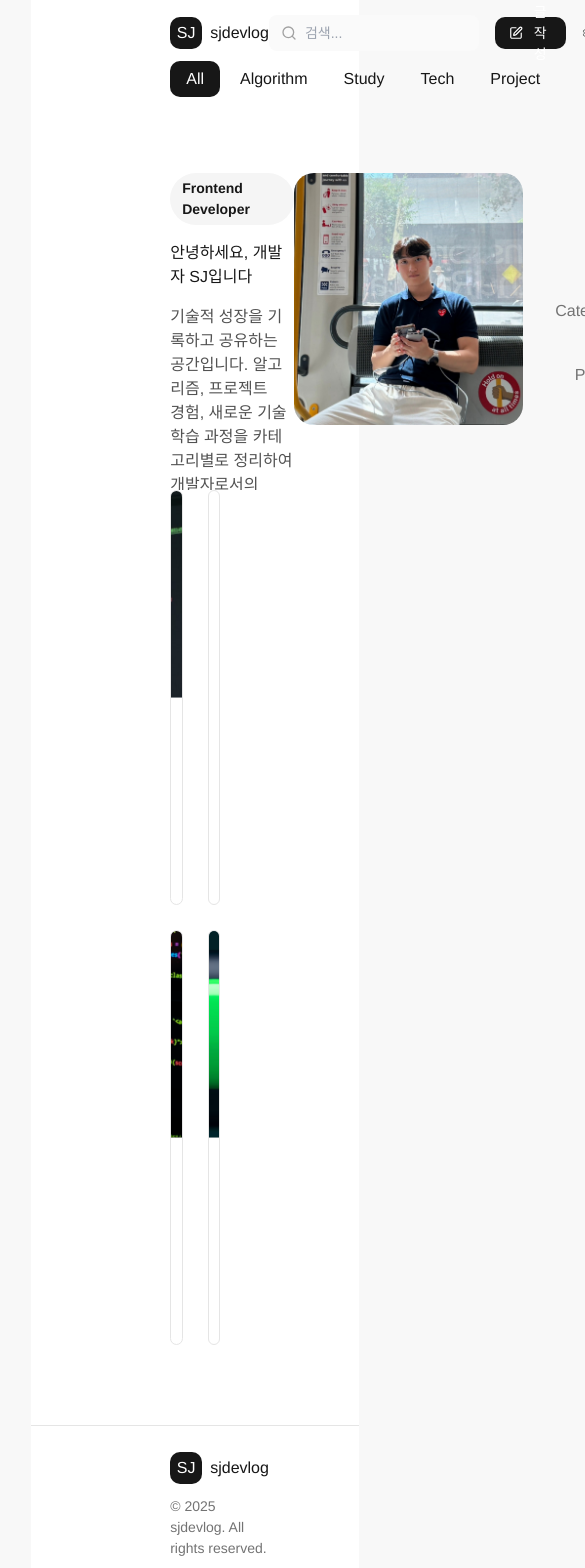
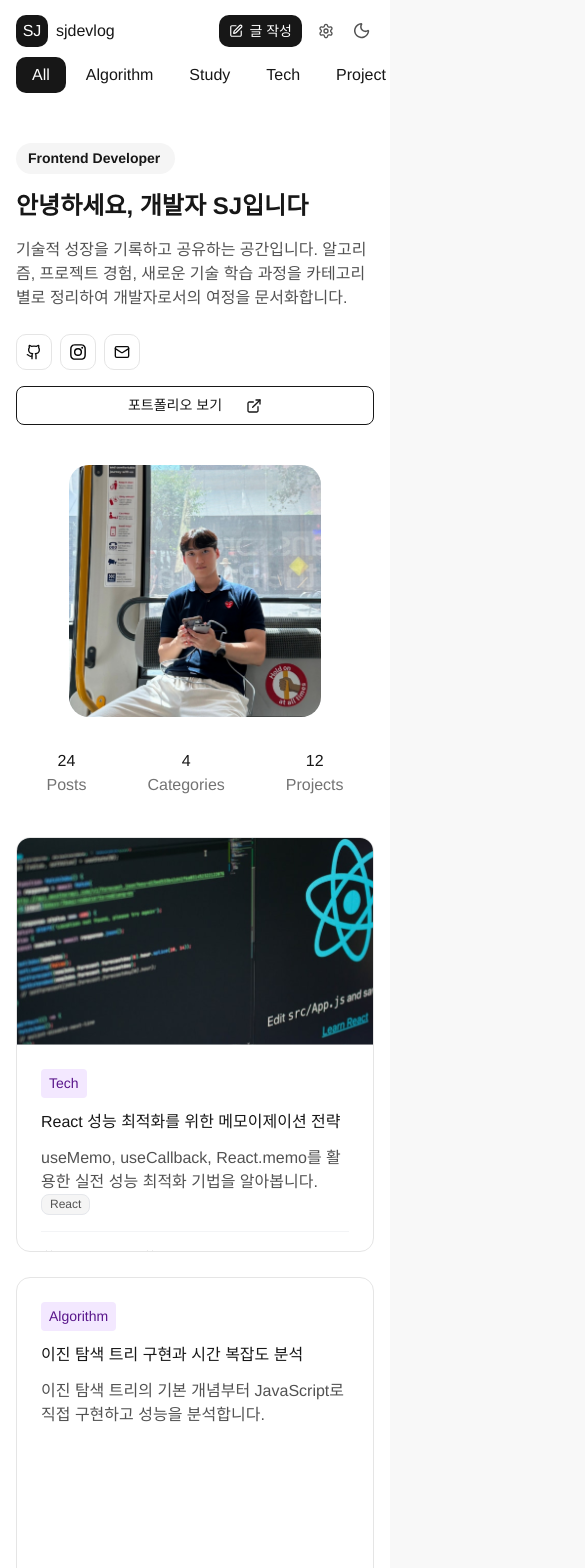
Before and after one commit to KingSeokJin/sjdevlog, a Next.js app: page / in a window 390 px wide. Shown: the top 1568 px of the page, 585 px wide, since content can reach past the window. Built offline with nearby package versions, Linux system fonts and the light colour scheme.

Commit message:
반응형 UI 구현

```diff
--- a/src/app/page.tsx
+++ b/src/app/page.tsx
@@ -3,11 +3,11 @@ import Navigation from './ui/Navigation';
 import Profile from './ui/Profile';
 import Grid from './ui/Grid';
 import Footer from './ui/Footer';
+
 export default function Home() {
   return (
-    // 여기 className에 마우스를 올리고 테스트할 겁니다.
-    <main className="flex min-h-screen flex-col items-center">
-      <div className="flex w-[84%] flex-col items-center justify-center bg-blue-200 text-black">
+    <main className="flex min-h-screen flex-col items-center bg-white">
+      <div className="flex w-full flex-col items-center justify-center text-black">
         <Header />
         <Navigation />
         <Profile />
--- a/src/app/ui/Footer.tsx
+++ b/src/app/ui/Footer.tsx
@@ -1,5 +1,4 @@
 'use client';
-
 import Image from 'next/image';
 import Link from 'next/link';
 
@@ -22,15 +21,21 @@ const Footer = () => {
     },
   ];
 
+  // (socialLinks 데이터 선언 부분은 기존과 동일하므로 생략하거나 그대로 두세요)
+  // ...
+
   return (
-    <footer className="h-[160px] w-full border-t border-[#E5E5E5] bg-white">
-      {/* h-full을 줘서 160px 높이 안에서 내용물이 수직 중앙 정렬(items-center)되도록 함
-         Header, Grid와 동일한 가로폭(max-w-[1430px]) 및 패딩(px-[139px]) 적용
+    <footer className="w-full border-t border-[#E5E5E5] bg-white">
+      {/* [반응형 수정]
+          1. h-auto md:h-[160px] : 모바일 높이 자동
+          2. px-4 md:px-[139px]
+          3. flex-col md:flex-row : 모바일 세로, PC 가로
+          4. py-8 md:py-0 : 모바일 위아래 여백
+          5. gap-6 md:gap-0 : 모바일 요소 간격
       */}
-      <div className="mx-auto flex h-full w-full max-w-[1430px] items-center justify-between px-[139px]">
-        {/* === 왼쪽: 로고 & 저작권 문구 === */}
-        <div className="flex flex-col gap-3">
-          {/* 로고 (Header와 동일한 스타일) */}
+      <div className="mx-auto flex h-auto w-full max-w-[1430px] flex-col items-center justify-between gap-6 px-4 py-8 md:h-full md:flex-row md:gap-0 md:px-[139px] md:py-0">
+        {/* 왼쪽: 로고 & 저작권 */}
+        <div className="flex flex-col items-center gap-3 md:items-start">
           <Link href="/" className="flex items-center gap-2">
             <div className="flex h-[32px] w-[32px] items-center justify-center rounded-[10px] bg-[#171717]">
               <span className="font-arimo text-[16px] font-normal leading-[24px] text-white">
@@ -41,15 +46,14 @@ const Footer = () => {
               sjdevlog
             </span>
           </Link>
-
-          {/* 저작권 문구 */}
-          <p className="font-arimo text-[14px] font-normal text-[#737373]">
+          <p className="font-arimo text-center text-[14px] font-normal text-[#737373] md:text-left">
             © 2025 sjdevlog. All rights reserved.
           </p>
         </div>
 
-        {/* === 오른쪽: 소셜 아이콘 === */}
+        {/* 오른쪽: 소셜 아이콘 */}
         <div className="flex gap-4">
+          {/* ... 기존 map 코드 동일 ... */}
           {socialLinks.map((social) => (
             <Link
               key={social.name}
@@ -71,5 +75,5 @@ const Footer = () => {
     </footer>
   );
 };
-
+// (socialLinks 데이터가 누락되었다면 기존 코드에서 복사해서 넣으세요)
 export default Footer;
--- a/src/app/ui/Grid.tsx
+++ b/src/app/ui/Grid.tsx
@@ -1,15 +1,15 @@
 import PostCard, { PostProps } from './PostCard';
 
 const Grid = () => {
-  // 더미 데이터 생성 (이미지 유무 혼합)
   const dummyPosts: PostProps[] = [
+    // ... 데이터는 그대로 ... (생략)
     {
       id: 1,
       category: 'Tech',
       title: 'React 성능 최적화를 위한 메모이제이션 전략',
       desc: 'useMemo, useCallback, React.memo를 활용한 실전 성능 최적화 기법을 알아봅니다.',
-      tags: ['React', 'Performance', 'Optimization'],
-      date: '2024. 11. 5.',
+      tags: ['React'],
+      date: '2024.11.5',
       readTime: '8분',
       thumbnail: '/images/dummy_post1.svg',
     },
@@ -17,29 +17,28 @@ const Grid = () => {
       id: 2,
       category: 'Algorithm',
       title: '이진 탐색 트리 구현과 시간 복잡도 분석',
-      desc: '이진 탐색 트리의 기본 개념부터 JavaScript로 직접 구현하고 성능을 분석합니다. 균형 트리와의 차이점도 알아봅니다.',
-      tags: ['Data Structure', 'BST', 'JavaScript'],
-      date: '2024. 11. 1.',
+      desc: '이진 탐색 트리의 기본 개념부터 JavaScript로 직접 구현하고 성능을 분석합니다.',
+      tags: ['BST'],
+      date: '2024.11.1',
       readTime: '12분',
-      // thumbnail 없음 -> 텍스트가 꽉 차게 나옴
     },
     {
       id: 3,
       category: 'Study',
       title: 'TypeScript 제네릭 완벽 가이드',
-      desc: 'TypeScript의 강력한 기능인 제네릭을 실전 예제와 함께 마스터합니다. 유틸리티 타입 활용법까지 깊이 있게 다룹니다.',
-      tags: ['TypeScript', 'Generics', 'Type System'],
-      date: '2024. 10. 28.',
+      desc: 'TypeScript의 강력한 기능인 제네릭을 실전 예제와 함께 마스터합니다.',
+      tags: ['TS'],
+      date: '2024.10.28',
       readTime: '15분',
       thumbnail: '/images/dummy_post2.svg',
     },
     {
       id: 4,
       category: 'Project',
-      title: '실시간 채팅 애플리케이션 개발기',
-      desc: 'WebSocket과 React를 활용한 실전 채팅 앱 제작 과정을 공유합니다. 소켓 연결 관리와 상태 관리에 대한 노하우를 담았습니다.',
-      tags: ['WebSocket', 'React', 'Real-time'],
-      date: '2024. 10. 20.',
+      title: '실시간 채팅 앱...',
+      desc: 'WebSocket과 React를 활용한 실시간 채팅 앱 제작 과정을 공유합니다.',
+      tags: ['Socket'],
+      date: '2024.10.20',
       readTime: '20분',
       thumbnail: '/images/dummy_post3.svg',
     },
@@ -47,7 +46,11 @@ const Grid = () => {
 
   return (
     <section className="w-full bg-white pb-20">
-      <div className="mx-auto grid w-full max-w-[1430px] grid-cols-2 gap-[25px] px-[139px]">
+      {/* [반응형 수정]
+          1. grid-cols-1 md:grid-cols-2 : 모바일 1열, PC 2열
+          2. px-4 md:px-[139px]
+      */}
+      <div className="mx-auto grid w-full max-w-[1430px] grid-cols-1 gap-[25px] px-4 md:grid-cols-2 md:px-[139px]">
         {dummyPosts.map((post) => (
           <PostCard key={post.id} post={post} />
         ))}
--- a/src/app/ui/Header.tsx
+++ b/src/app/ui/Header.tsx
@@ -4,10 +4,10 @@ import Link from 'next/link';
 const Header = () => {
   return (
     <header className="w-full bg-white pb-[10px] pt-[15px]">
-      <div className="mx-auto flex w-full max-w-[1430px] flex-col gap-4 px-[139px]">
-        {/* === [상단 영역] 로고, 검색, 버튼 그룹 === */}
+      {/* [반응형 수정] px-4 (모바일) -> md:px-[139px] (PC) */}
+      <div className="mx-auto flex w-full max-w-[1430px] flex-col gap-4 px-4 md:px-[139px]">
         <div className="flex items-center justify-between">
-          {/* 왼쪽: 로고 및 타이틀 */}
+          {/* 왼쪽: 로고 */}
           <Link href="/" className="flex items-center gap-2">
             <div className="flex h-[32px] w-[32px] items-center justify-center rounded-[10px] bg-[#171717]">
               <span className="font-arimo text-[16px] font-normal leading-[24px] text-white">
@@ -19,10 +19,10 @@ const Header = () => {
             </span>
           </Link>
 
-          {/* 오른쪽: 검색창 및 버튼 그룹 */}
+          {/* 오른쪽: 검색창 및 버튼 */}
           <div className="flex items-center gap-4">
-            {/* 검색창 */}
-            <div className="relative h-[36px] w-[256px]">
+            {/* [반응형 수정] hidden md:block -> 모바일에서는 검색창 숨김 (공간 부족) */}
+            <div className="relative hidden h-[36px] w-[256px] md:block">
               <input
                 type="text"
                 placeholder="검색..."
@@ -31,7 +31,7 @@ const Header = () => {
               <Image
                 src="/images/glasses.svg"
                 alt="검색"
-                width={16} // 적절한 크기 추정
+                width={16}
                 height={16}
                 className="absolute left-[12px] top-1/2 -translate-y-1/2"
               />
@@ -39,31 +39,30 @@ const Header = () => {
 
             {/* 버튼 그룹 */}
             <div className="flex items-center gap-3">
-              {/* 글 작성 버튼 */}
-              <button className="padding-[4.621px 13.924px 7.371px 10px] flex h-[32px] items-center justify-center gap-[6px] rounded-[10px] bg-[#171717] px-[14px] text-[14px] font-medium text-white">
+              {/* 글 작성 버튼: 모바일에서는 '글 작성' 글자 숨기고 아이콘만 보여줄 수도 있지만 일단 유지 */}
+              <button className="flex h-[32px] items-center justify-center gap-[6px] rounded-[10px] bg-[#171717] px-[10px] text-[14px] font-medium text-white md:px-[14px]">
                 <Image
                   src="/images/writelogo.svg"
                   alt="글 작성"
-                  width={14} // 적절한 크기 추정
+                  width={14}
                   height={14}
                 />
-                <span>글 작성</span>
+                {/* 모바일에서 텍스트가 너무 길면 아래 span에 hidden md:block 추가 고려 */}
+                <span className="whitespace-nowrap">글 작성</span>
               </button>
 
-              {/* 설정 버튼 */}
               <button className="rounded-full p-1 transition-colors hover:bg-gray-100">
                 <Image
-                  src="/images/settings.svg" // [주의] 실제 파일 경로 확인 필요
+                  src="/images/settings.svg"
                   alt="설정"
                   width={16}
                   height={16}
                 />
               </button>
 
-              {/* 다크모드 전환 버튼 */}
               <button className="rounded-full p-1 transition-colors hover:bg-gray-100">
                 <Image
-                  src="/images/moon.svg" // [주의] 실제 파일 경로 확인 필요
+                  src="/images/moon.svg"
                   alt="다크모드"
                   width={16}
                   height={16}
--- a/src/app/ui/Navigation.tsx
+++ b/src/app/ui/Navigation.tsx
@@ -6,15 +6,26 @@ const Navigation = () => {
   const [activeCategory, setActiveCategory] = useState('All');
   return (
     <nav className="w-full bg-white pb-[10px]">
-      <div className="mx-auto flex w-full max-w-[1430px] gap-1 px-[139px]">
+      {/* 스크롤바 숨기기 클래스 추가
+         1. [&::-webkit-scrollbar]:hidden -> 크롬, 사파리, 엣지용
+         2. [-ms-overflow-style:none] -> IE, 구형 엣지용
+         3. [scrollbar-width:none] -> 파이어폭스용
+      */}
+      {/* [반응형 수정]
+          1. px-4 md:px-[139px] : 패딩 조절
+          2. overflow-x-auto : 모바일에서 내용 넘치면 가로 스크롤
+          3. no-scrollbar : 스크롤바 숨기기 (globals.css에 설정 필요하지만 없어도 작동함)
+      */}
+      <div className="mx-auto flex w-full max-w-[1430px] gap-1 overflow-x-auto px-4 [-ms-overflow-style:none] [scrollbar-width:none] md:px-[139px] [&::-webkit-scrollbar]:hidden">
         {categories.map((category) => (
           <button
             key={category}
             onClick={() => setActiveCategory(category)}
-            className={`flex items-center justify-center rounded-[10px] font-arimo text-[16px] leading-[24px] transition-colors ${
+            // whitespace-nowrap: 글자가 줄바꿈되지 않게 방지
+            className={`font-arimo flex shrink-0 items-center justify-center whitespace-nowrap rounded-[10px] text-[16px] leading-[24px] transition-colors ${
               activeCategory === category
-                ? 'bg-[#171717] px-[16px] py-[6px] text-white' // 선택된 상태 스타일
-                : 'px-[16px] py-[6px] text-[#171717] hover:bg-gray-100' // 기본 상태 스타일
+                ? 'bg-[#171717] px-[16px] py-[6px] text-white'
+                : 'px-[16px] py-[6px] text-[#171717] hover:bg-gray-100'
             } `}
           >
             {category}
--- a/src/app/ui/Profile.tsx
+++ b/src/app/ui/Profile.tsx
@@ -2,14 +2,12 @@ import Image from 'next/image';
 import Link from 'next/link';
 
 const Profile = () => {
-  //통계 데이터
   const stats = [
     { label: 'Posts', value: 24 },
     { label: 'Categories', value: 4 },
     { label: 'Projects', value: 12 },
   ];
 
-  // 각종 링크
   const socialLinks = [
     {
       name: 'github',
@@ -27,43 +25,40 @@ const Profile = () => {
       href: 'https://github.com/KingSeokJin',
     },
   ];
+
   return (
     <section className="w-full bg-white">
-      {/* 전체 컨테이너: 높이 383px, 양옆 패딩 139px, 가운데 정렬 */}
-      <div className="mx-auto flex h-[383px] w-full max-w-[1430px] items-center justify-between px-[139px]">
-        {/* =========================================
-            1. 왼쪽 영역: 텍스트 컨텐츠 (높이 252px)
-           ========================================= */}
-        <div className="flex h-[252px] flex-col items-start justify-between">
-          {/* 상단 텍스트 그룹 */}
+      {/* [반응형 수정]
+          1. h-[383px] -> h-auto md:h-[383px] (모바일은 높이 자동, PC는 고정)
+          2. px-4 md:px-[139px]
+          3. flex-col-reverse md:flex-row (모바일: 이미지 위, 텍스트 아래 / PC: 텍스트 왼, 이미지 오)
+             혹은 그냥 flex-col (텍스트 위, 이미지 아래). 여기선 flex-col로 처리함.
+          4. gap-8 md:gap-0 (모바일에서 요소 간 간격 추가)
+          5. py-10 (모바일 위아래 여백 추가)
+      */}
+      <div className="mx-auto flex h-auto w-full max-w-[1430px] flex-col items-center justify-between gap-10 px-4 py-10 md:h-[383px] md:flex-row md:gap-0 md:px-[139px] md:py-0">
+        {/* 1. 텍스트 컨텐츠 */}
+        {/* 모바일: w-full, items-center(가운데 정렬) / PC: items-start */}
+        <div className="flex h-auto w-full flex-col items-start justify-between gap-6 md:h-[252px] md:w-auto md:gap-0">
           <div className="flex flex-col items-start gap-4">
-            {/* 뱃지 */}
             <span className="inline-flex items-center justify-center rounded-full bg-[#F5F5F5] py-[5px] pl-[11.99px] pr-[14.33px]">
               <span className="font-arimo text-[14px] font-bold text-[#171717]">
-                {' '}
-                {/* 폰트 사이즈 임의 지정 (보통 12~14px) */}
                 Frontend Developer
               </span>
             </span>
 
-            {/* 인사말 */}
-            <h1 className="font-arimo text-[16px] font-normal leading-[24px] text-[#171717]">
+            <h1 className="font-arimo text-[24px] font-bold leading-[32px] text-[#171717] md:text-[16px] md:font-normal md:leading-[24px]">
               안녕하세요, 개발자 SJ입니다
             </h1>
 
-            {/* 소개글 */}
-            <p className="max-w-[480px] font-arimo text-[16px] font-normal leading-[24px] text-[#525252]">
+            <p className="font-arimo max-w-[480px] text-[16px] font-normal leading-[24px] text-[#525252]">
               기술적 성장을 기록하고 공유하는 공간입니다. 알고리즘, 프로젝트
-              <br />
               경험, 새로운 기술 학습 과정을 카테고리별로 정리하여 개발자로서의
-              <br />
               여정을 문서화합니다.
             </p>
           </div>
 
-          {/* 하단 버튼 그룹 */}
-          <div className="flex flex-col gap-4">
-            {/* 소셜 아이콘들 (8px 간격) */}
+          <div className="flex w-full flex-col gap-4 md:w-auto">
             <div className="flex gap-[8px]">
               {socialLinks.map((social) => (
                 <Link
@@ -82,13 +77,12 @@ const Profile = () => {
               ))}
             </div>
 
-            {/* 포트폴리오 보기 버튼 */}
-            <button className="inline-flex items-center justify-center gap-[24px] rounded-[8px] border border-solid border-[#171717] bg-white py-[8px] pl-[12.61px] pr-[12.61px] hover:bg-gray-50">
+            <button className="inline-flex w-full items-center justify-center gap-[24px] rounded-[8px] border border-solid border-[#171717] bg-white py-[8px] pl-[12.61px] pr-[12.61px] hover:bg-gray-50 md:w-auto">
               <span className="font-arimo text-[14px] font-normal text-[#171717]">
                 포트폴리오 보기
               </span>
               <Image
-                src="/images/portfolio.svg" // [주의] 파일 확인 필요
+                src="/images/portfolio.svg"
                 alt="arrow"
                 width={16}
                 height={16}
@@ -97,32 +91,29 @@ const Profile = () => {
           </div>
         </div>
 
-        {/* =========================================
-            2 & 3. 오른쪽 영역: 프로필 사진 + 통계
-            (하나의 flex 그룹으로 묶고 gap 32px)
-           ========================================= */}
-        <div className="flex items-center gap-[32px]">
-          {/* 2. 프로필 사진 영역 */}
-          {/* w, h 비율을 유지하며 컨테이너에 맞춤 */}
-          <div className="relative h-[252px] w-[229px] overflow-hidden rounded-[20px] bg-gray-100">
+        {/* 2 & 3. 프로필 사진 + 통계 */}
+        {/* 모바일: flex-col (세로), PC: flex-row (가로) */}
+        <div className="flex w-full flex-col items-center gap-[32px] md:w-auto md:flex-row">
+          <div className="relative h-[252px] w-[252px] shrink-0 overflow-hidden rounded-[20px] bg-gray-100">
             <Image
               src="/images/myprofile.png"
               alt="Profile"
               fill
-              className="object-cover" // 이미지가 영역을 꽉 채우도록 설정
+              className="object-cover"
             />
           </div>
 
-          {/* 3. 통계 영역 */}
-          <div className="flex flex-col gap-4">
+          {/* 통계: 모바일에서는 가로로 펼치거나 그대로 둠. 여기선 그대로 둠 */}
+          <div className="flex w-full flex-row justify-around md:flex-col md:gap-4">
             {stats.map((stat) => (
-              <div key={stat.label} className="flex flex-col items-end">
-                {/* 숫자 */}
+              <div
+                key={stat.label}
+                className="flex flex-col items-center md:items-end"
+              >
                 <span className="font-arimo text-[16px] font-normal text-[#171717]">
                   {stat.value}
                 </span>
-                {/* 라벨 (영어) */}
-                <span className="text-right font-arimo text-[16px] font-normal text-[#737373]">
+                <span className="font-arimo text-right text-[16px] font-normal text-[#737373]">
                   {stat.label}
                 </span>
               </div>
```
